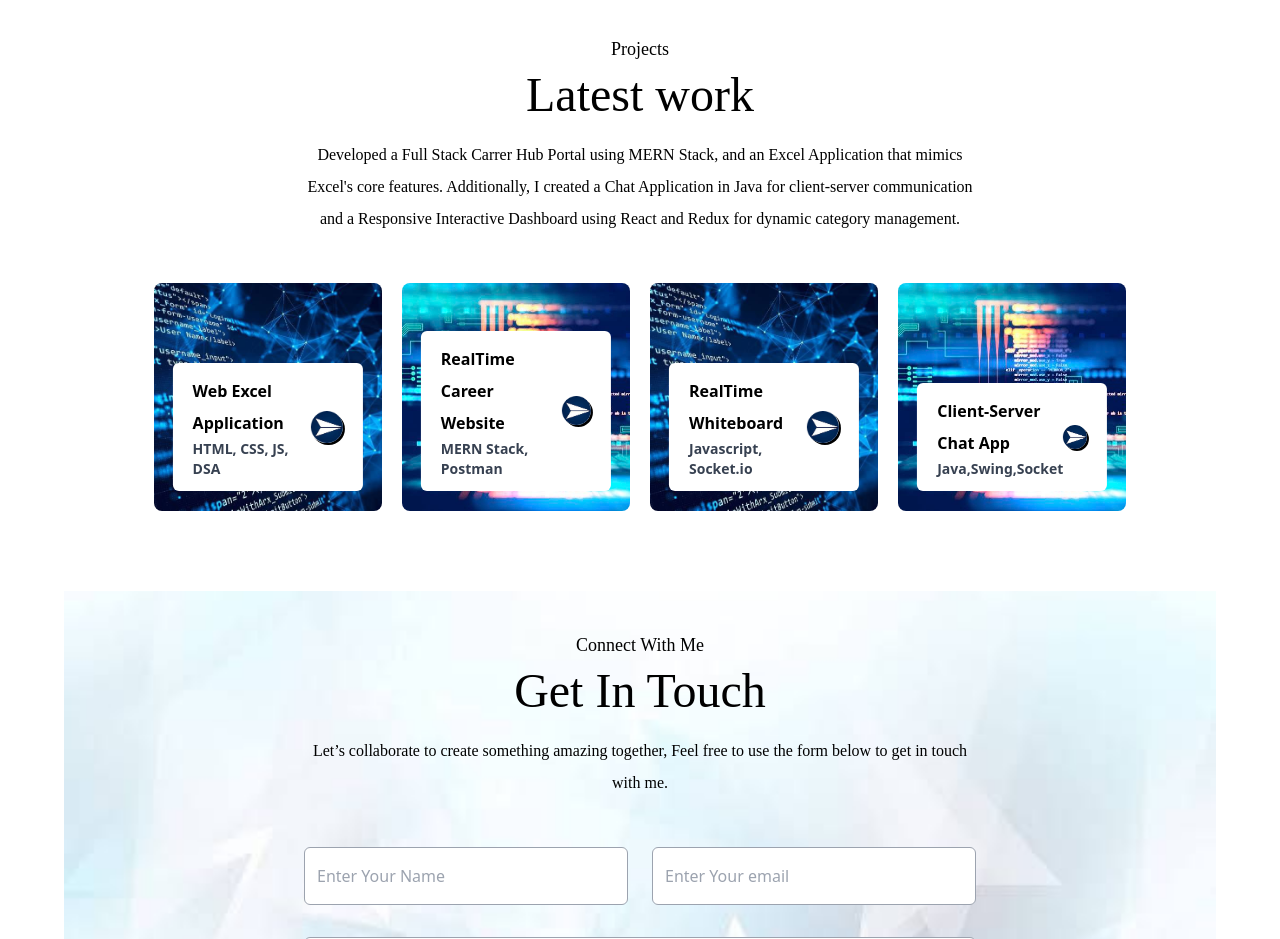
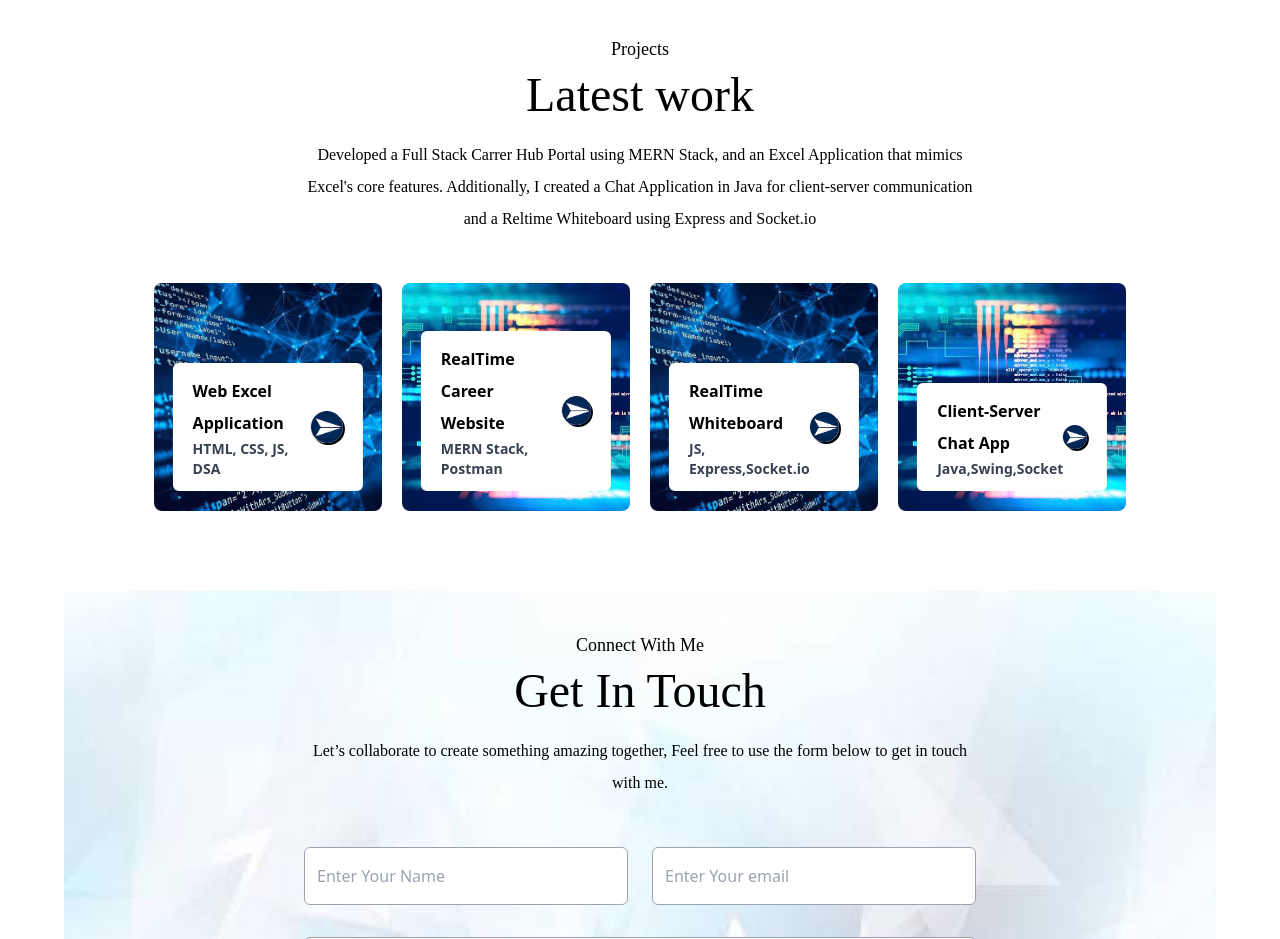
Before and after one commit to shwetha-245/Portfolio_Website, a plain HTML site: page index.html in a window 1280 px wide. Shown: the part 2400-3339 px from the top of the page. Drawn offline with nearby package versions, Linux system fonts and the light colour scheme; a web font is replaced by a local one.

Commit message:
Update index.html

```diff
--- a/index.html
+++ b/index.html
@@ -280,7 +280,7 @@
     <h4 class = "text-center mb-2 text-lg font-Ovo">Projects</h4>
     <h2 class = "text-center text-5xl font-Ovo">Latest work</h2>
     <p class="text-center max-w-2xl mx-auto mt-5 mb-12 font-Ovo">
-        Developed a Full Stack Carrer Hub Portal using MERN Stack, and an Excel Application that mimics Excel's core features. Additionally, I created a Chat Application in Java for client-server communication and a Responsive Interactive Dashboard using React and Redux for dynamic category management.
+        Developed a Full Stack Carrer Hub Portal using MERN Stack, and an Excel Application that mimics Excel's core features. Additionally, I created a Chat Application in Java for client-server communication and a Reltime Whiteboard using Express and Socket.io
     </p>
     <div class="grid grid-cols-auto my-10 gap-5 dark:text-black">
 
@@ -323,10 +323,10 @@
         <div class="bg-white w-10/12 rounded-md absolute bottom-5 left-1/2 -translate-x-1/2 py-3 px-5 flex items-center justify-between duration-500 group-hover:bottom-7">
             <div>
                 <h2 class="font-semibold">RealTime Whiteboard</h2>
-                <P class="text-sm text-gray-700"><B>Javascript, Socket.io</B></P>
+                <P class="text-sm text-gray-700"><B>JS, Express,Socket.io</B></P>
             </div>
             <div class="bottom rounded-full border-black w-12 aspect-square flex items-center justify-center shadow-[2px_2px_0_#000] group-hover:bg-purple-600 transition">
-                <a href="https://shwetha-245.github.io/Whiteboard_SM/">
+                <a href="https://whiteboard-realtime-1.onrender.com/">
                     <img src="./images/sendd.png" alt=" " class="w-8">
                 </a>
             </div>
```
